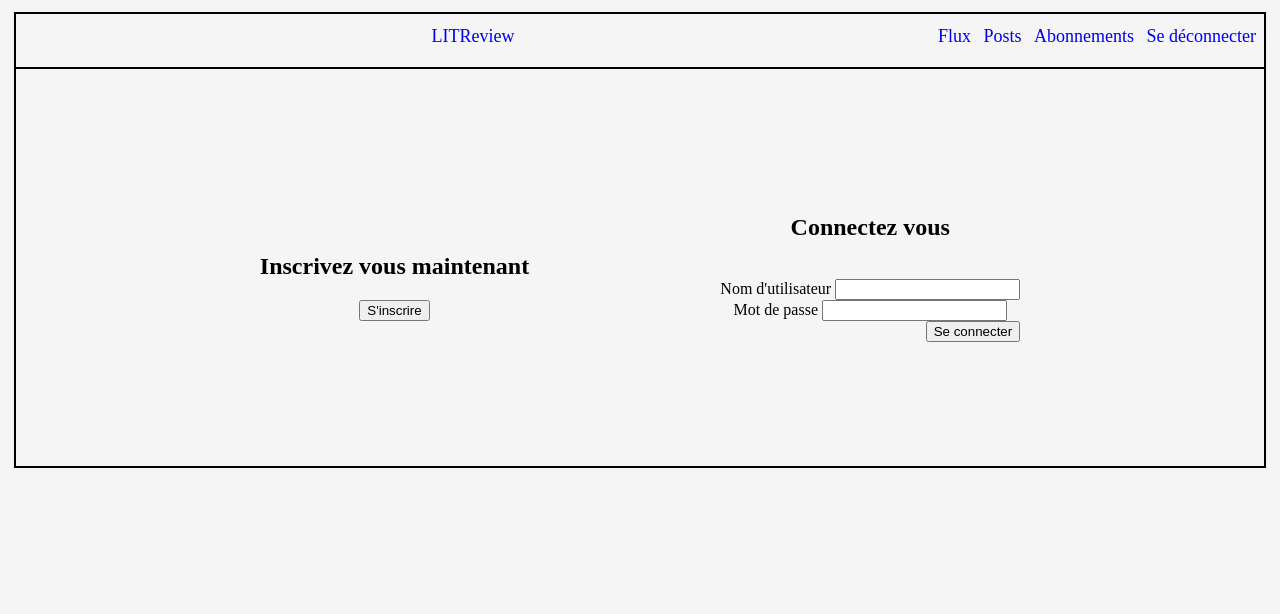
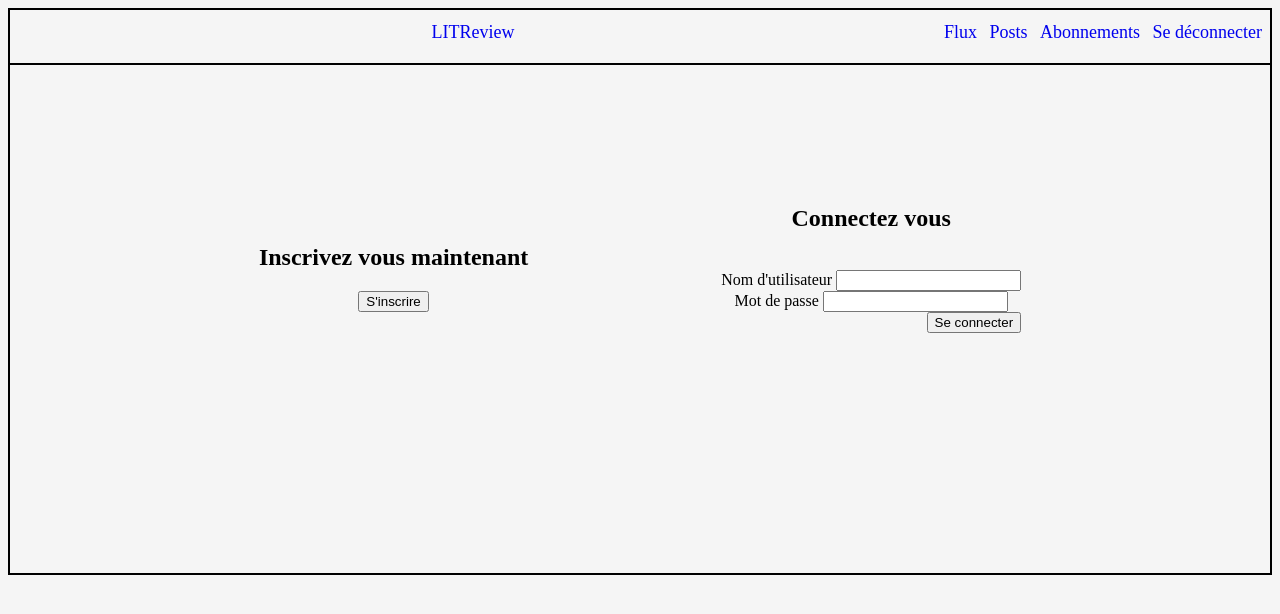
Before and after one commit to Dhyakia/OPC_Project09, a Django app: page /auth/login/ in a window 1280 px wide. Shown: the top 614 px of the page. Run offline with Django 4.2, Linux system fonts and the light colour scheme.

Commit message:
wireframe: signup done (2/10)

```diff
--- a/LITReview/authentication/templates/authentication/login.html
+++ b/LITReview/authentication/templates/authentication/login.html
@@ -1,7 +1,7 @@
 {% extends 'review/base.html' %}
 {% block content %}
 
-<div class="loginpage">
+<div class="login-page">
 
     <!-- Block: redirect to sign up page -->
     <div class="login-signup">
--- a/LITReview/authentication/views.py
+++ b/LITReview/authentication/views.py
@@ -10,5 +10,5 @@ def login(request):
 def signup(request):
     return render(
         request,
-        'authenfication/signup.html'
+        'authentication/signup.html'
     )
--- a/LITReview/review/static/review/style.css
+++ b/LITReview/review/static/review/style.css
@@ -1,14 +1,16 @@
-/* Base.html global CSS */
+/* Base.html - global style */
 body {
     background-color: whitesmoke;
 }
 
 .viewport {
-    margin-top: 12px;
-    margin-bottom: 12px;
-    margin-left: 6px;
-    margin-right: 6px;
     border: 2px solid black;
+}
+
+.content-block {
+    text-align: center;
+    margin-top: 120px;
+    margin-bottom: 240px;
 }
 
 .topnav {
@@ -16,32 +18,19 @@ body {
     text-align: center;
     padding: 12px 0px 20px 0px;
 }
-
 .topnav, a {
     font-size: 18px;
     text-decoration: none!important;
 }
-
-.topnav, a:hover {
-    text-decoration: underline;
-}
-
 .topnav-right {
     float: right;
 }
-
 .topnav-right, a {
     margin-left: 4px;
     margin-right: 4px;
 }
 
-
-/* Login.html CSS */
-.loginpage {
-    text-align: center;
-    padding-top: 10%;
-    padding-bottom: 10%;
-}
+/* Login.html style */
 .login-signup {
     display: inline-block;
     margin-right: 15%;
@@ -49,11 +38,8 @@ body {
 .login-signin {
     display: inline-block;
 }
-
-#login-signup {
-
-}
-
 #login-submitbtn {
     float: right;
 }
+
+/* Signup.html style */
--- a/LITReview/review/templates/review/base.html
+++ b/LITReview/review/templates/review/base.html
@@ -28,9 +28,11 @@
                     <a href="#">Se déconnecter</a>
                 </div>
             </div>
+            <div class="content-block">
             {% block content%}
             <!-- CONTENT HERE -->
             {% endblock %}
+            </div>
         </div>
 
     </body>
```
Also changed, not shown: LITReview/authentication/templates/authentication/signup.html (+18 -1 lines).
